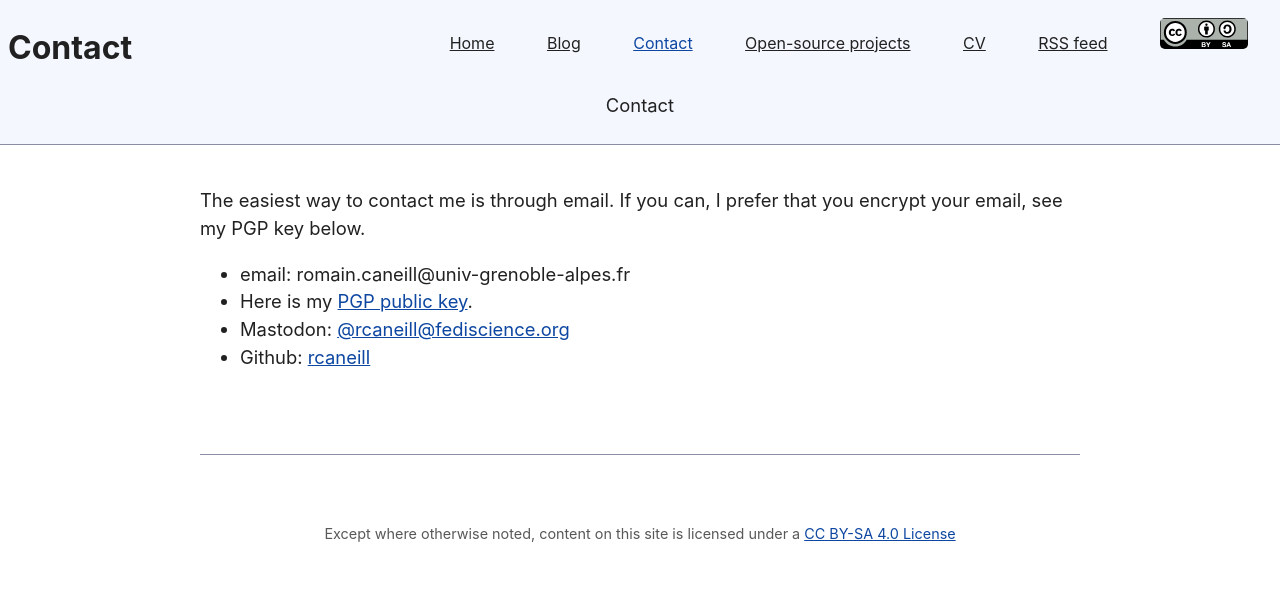
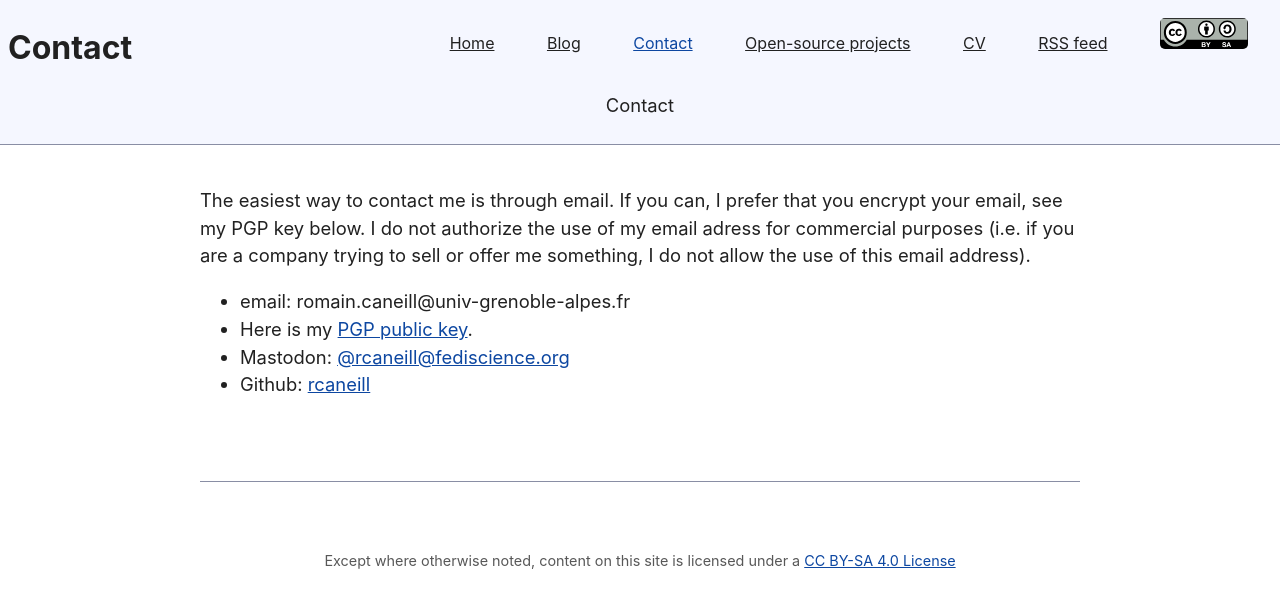
Before and after one commit to rcaneill/rcaneill.github.io, a Jekyll site: the page built from contact.md, in a window 1280 px wide. Shown: the top 608 px of the page. Built offline with Jekyll 4.4.1, drawn with Linux system fonts in a browser that asks for light colours.

Commit message:
disclaimer do not use contact to sell me something

```diff
--- a/contact.md
+++ b/contact.md
@@ -7,6 +7,9 @@ layout: default
 
 The easiest way to contact me is through email. If you can,
 I prefer that you encrypt your email, see my PGP key below.
+I do not authorize the use of my email adress for commercial
+purposes (i.e. if you are a company trying to sell or offer
+me something, I do not allow the use of this email address).
 
 * email: ro<!-- abc@def -->main.cane<!-- abc@def -->ill@univ<span style="display:none">DELETEME</span>-grenoble-alpes.fr
 * Here is my <a href="/assets/statics/0xD0FE114EBFFDED7F.asc">PGP public key</a>.
```
